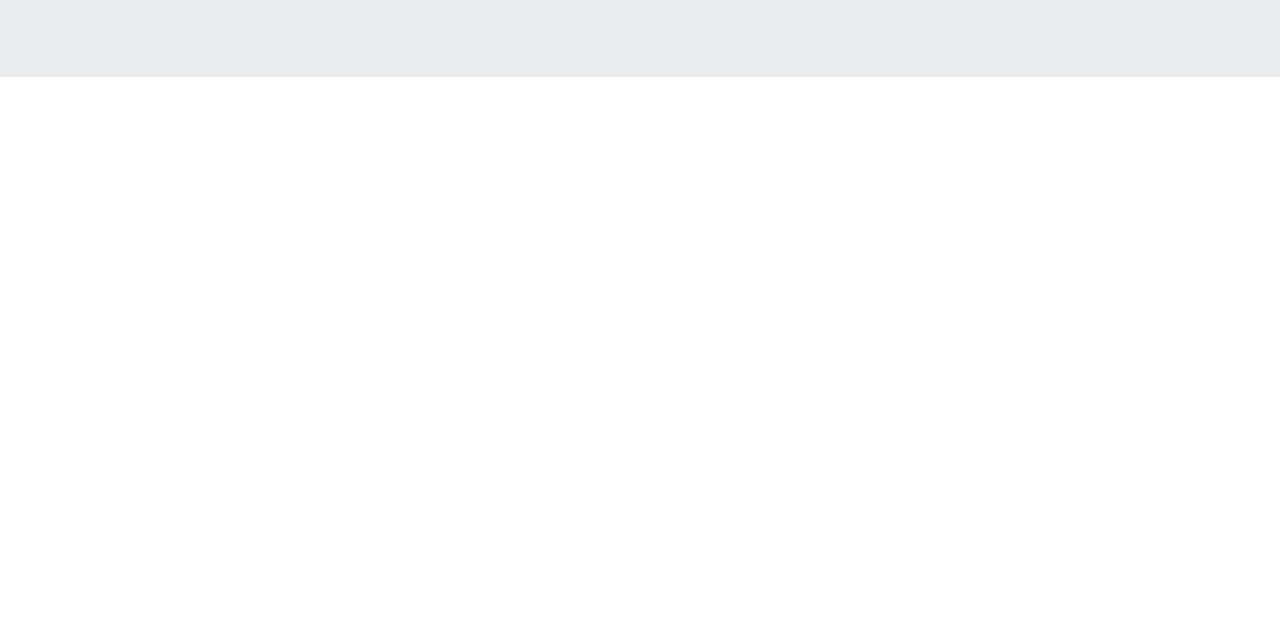
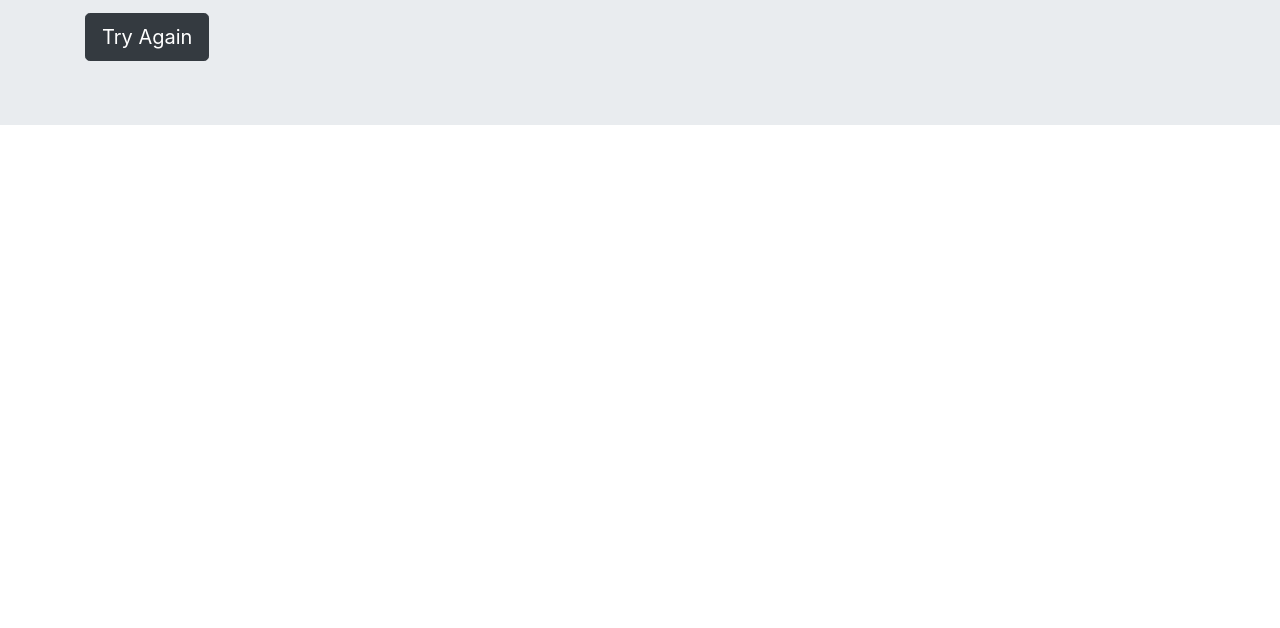
Before and after one commit to super8989/NewsletterSignup, a website: page failure.html in a window 1280 px wide. Shown: the part 172-800 px from the top of the page. Drawn offline with nearby package versions, Linux system fonts and the light colour scheme.

```diff
--- a/failure.html
+++ b/failure.html
@@ -17,6 +17,10 @@
     <div class="container">
       <h1 class="display-4">Uh Oh</h1>
       <p class="lead">There was an problem signing you up. Please try again or contact us!</p>
+
+      <form action="/failure" method='POST'>
+        <button class='btn btn-lg btn-dark' type='submit' name='button'>Try Again</button>
+      </form>
     </div>
   </div>
 
```
Also changed, not shown: app.js (+6 -2 lines).
